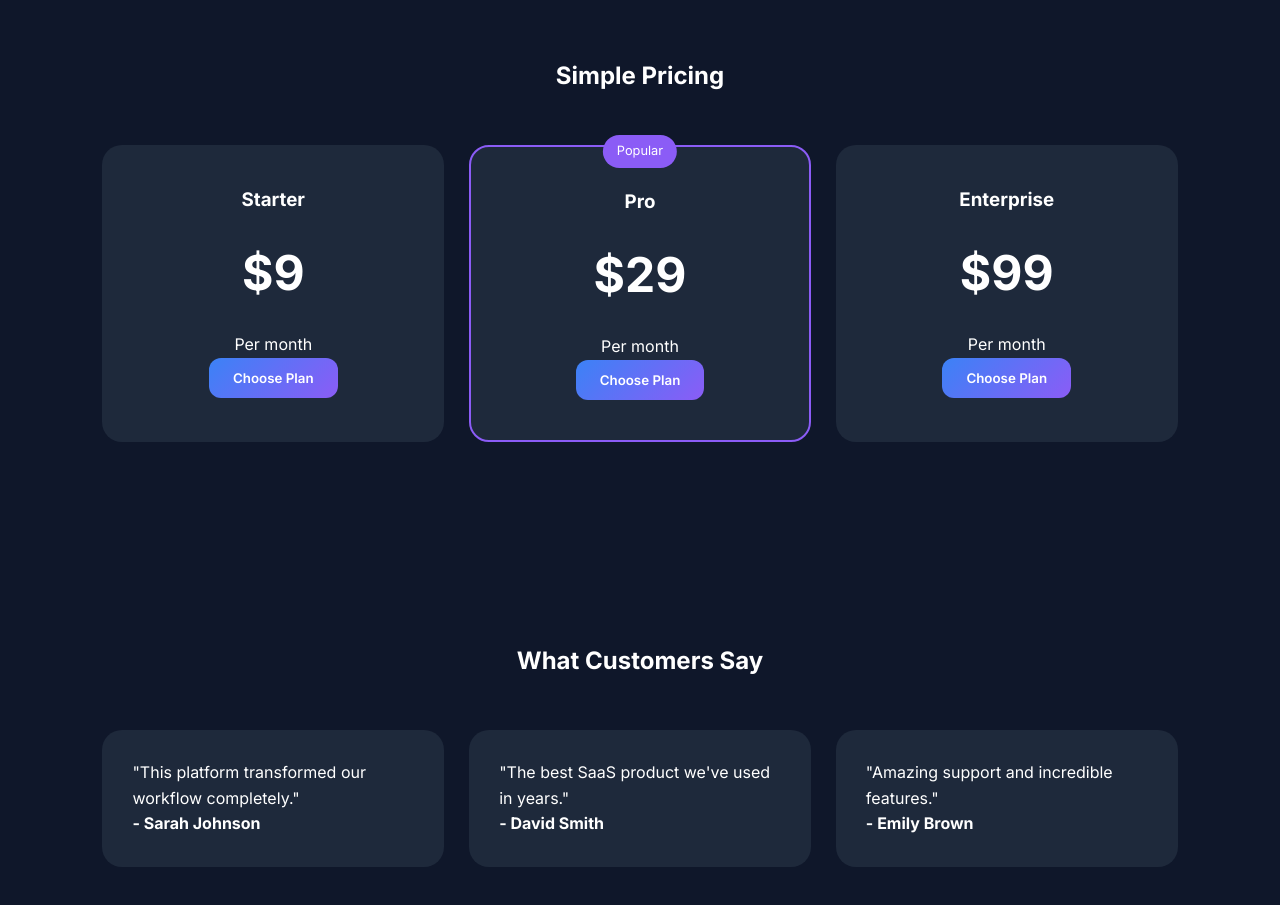
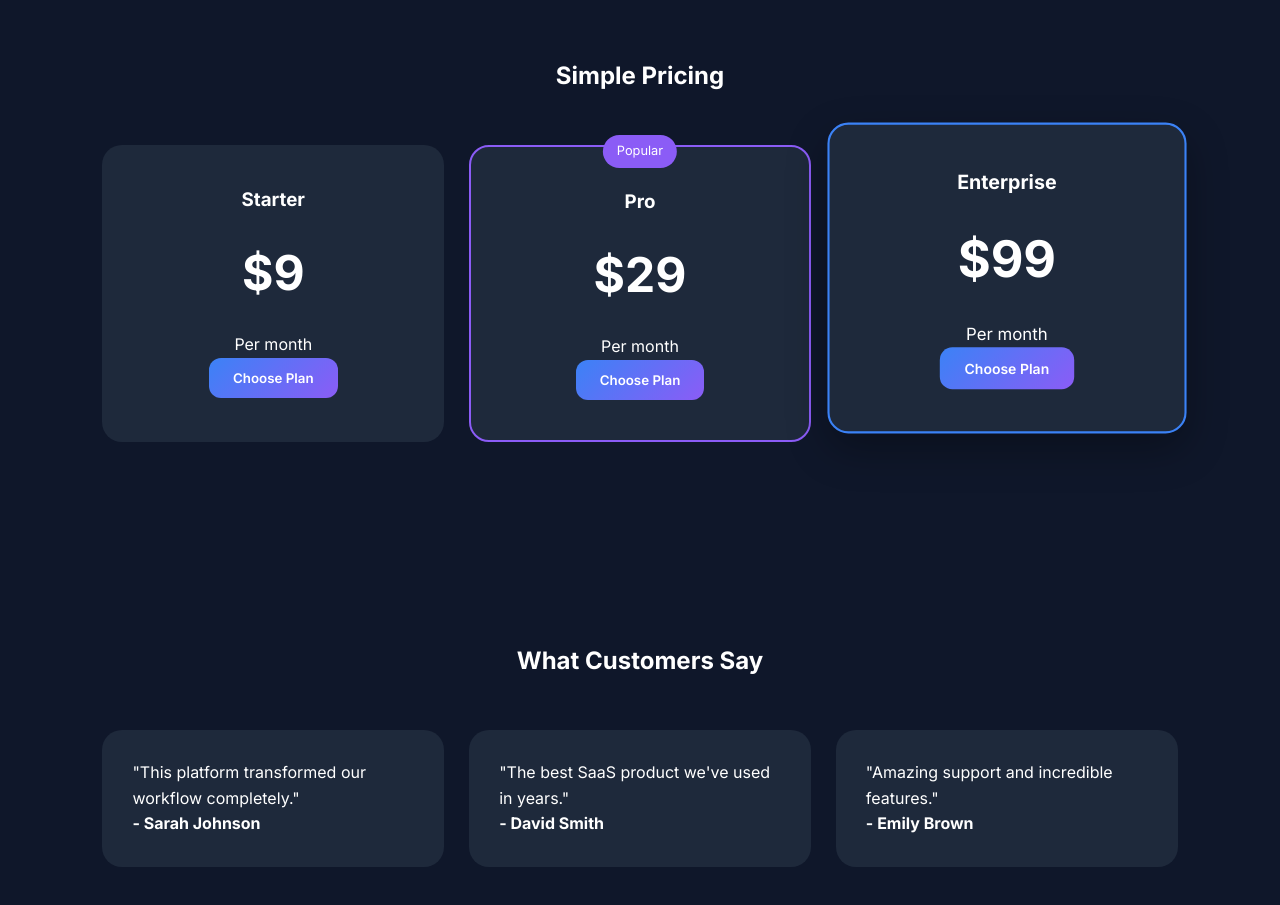
Before and after one commit to klaus007p/Haiku-AI-Landing-Page, a plain HTML site: page index.html in a window 1280 px wide. Shown: the part 1580-2485 px from the top of the page. Drawn offline with Linux system fonts and the light colour scheme.

```diff
--- a/index.js
+++ b/index.js
@@ -88,3 +88,18 @@
     updateCounter();
 
 });
+
+// Feature 5: Pricing monthly/yearly switch
+
+const cards = document.querySelectorAll(".price-card");
+
+let current = 0;
+
+cards[current].classList.add("active");
+
+setInterval(() =>{
+    cards[current].classList.remove("active");
+
+    current = (current + 1) % cards.length;
+    cards[current].classList.add("active");
+}, 2000)
--- a/style.css
+++ b/style.css
@@ -252,6 +252,14 @@
     border-radius:20px;
     text-align:center;
     position:relative;
+
+    transition: all 0.5s ease;
+}
+
+.price-card.active {
+    transform: translateY(-15px) scale(1.05);
+    box-shadow: 0 15px 40px rgba(0,0,0,0.3);
+    border: 2px solid #3b82f6;
 }
 
 .featured{
```
Also changed, not shown: 1 other file.
